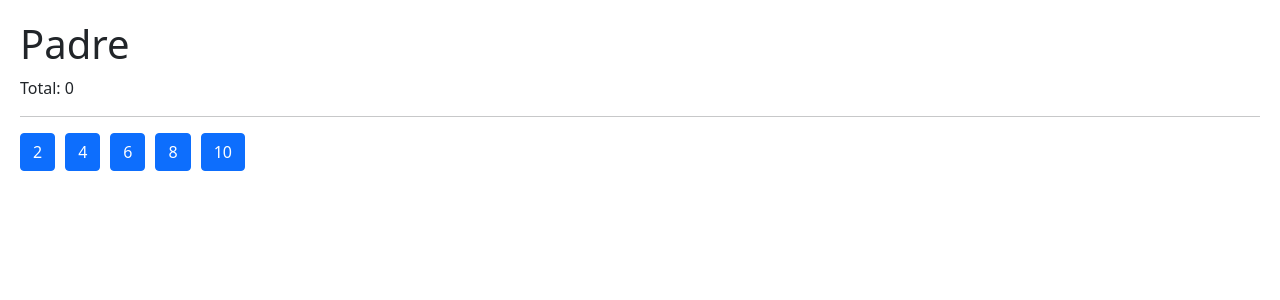
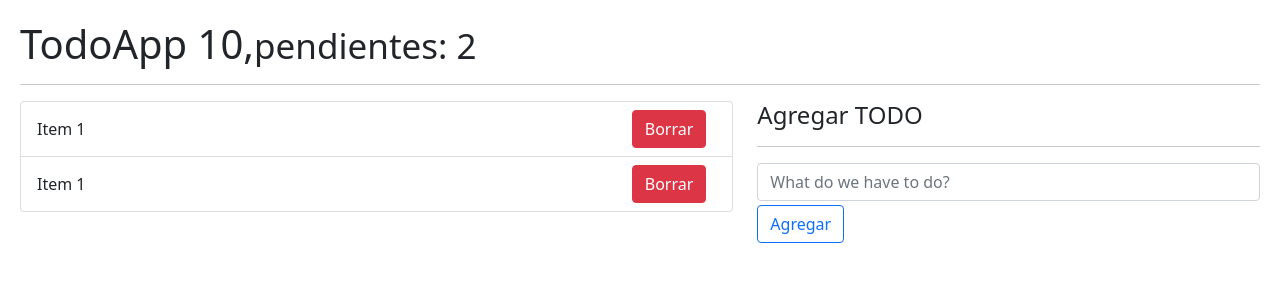
Before and after one commit to shounas99/hooks-app, a React (Vite) app: page / in a window 1280 px wide. Shown: the top 300 px of the page. Built offline with nearby package versions, Linux system fonts and the light colour scheme.

Commit message:
feat: add initial design structure of todos app

```diff
--- /dev/null
+++ b/src/08-useReducer/TodoApp.jsx
@@ -0,0 +1,63 @@
+import { useReducer } from "react"
+import { todoReducer } from "./todoReducer"
+
+const initialState = [
+    {
+        id: new Date().getTime(),
+        description: 'Recolectar 1',
+        done: false
+    },
+    {
+        id: new Date().getTime() * 3,
+        description: 'Recolectar 2',
+        done: false
+    },
+]
+
+
+export const TodoApp = () => {
+
+    const [ todos, dispatchTodo] = useReducer( todoReducer, initialState)
+    return (
+        <>
+            <h1>TodoApp 10,<small>pendientes: 2</small></h1>
+            <hr />
+
+            <div className="row">
+                <div className="col-7">
+                    <ul className="list-group">
+                        {
+                            todos.map( todo => (
+                                <li key={ todo.id } className="list-group-item d-flex justify-content-between">
+                                    <span className="align-self-center">Item 1</span>
+                                    <button className="btn btn-danger">Borrar</button>
+                                </li>
+                            ))
+                        }
+                    </ul>
+                </div>
+
+                <div className="col-5">
+                    <h4>Agregar TODO</h4>
+                    <hr />
+                    <form action="">
+                        <input
+                            type="text"
+                            placeholder="What do we have to do?"
+                            className="form-control"
+                        />
+                        <button
+                            type="submit"
+                            className="btn btn-outline-primary mt-1"
+                        >
+                            Agregar
+                        </button>
+
+                    </form>
+                </div>
+
+            </div>
+
+        </>
+    )
+}
--- /dev/null
+++ b/src/08-useReducer/todoReducer.js
@@ -0,0 +1,9 @@
+export const todoReducer = ( initialState = [], action ) => {
+    switch (action.type) {
+        case 'ABC':
+            throw new Error('Action.type = ABC no esta implementada')
+
+        default:
+            return initialState;
+    }
+}
--- a/src/main.jsx
+++ b/src/main.jsx
@@ -13,11 +13,14 @@
 import { MemoHook } from './06-memos/MemoHook'
 import { CallbackHook } from './06-memos/CallbackHook'
 import { Padre } from './07-tarea-memo/Padre'
+import './08-useReducer/intro-reducer'
+import { TodoApp } from './08-useReducer/TodoApp'
+
 
 import './index.css'
 
 createRoot(document.getElementById('root')).render(
   // <StrictMode>
-    <Padre />
+    <TodoApp />
   // </StrictMode>
 )
```
